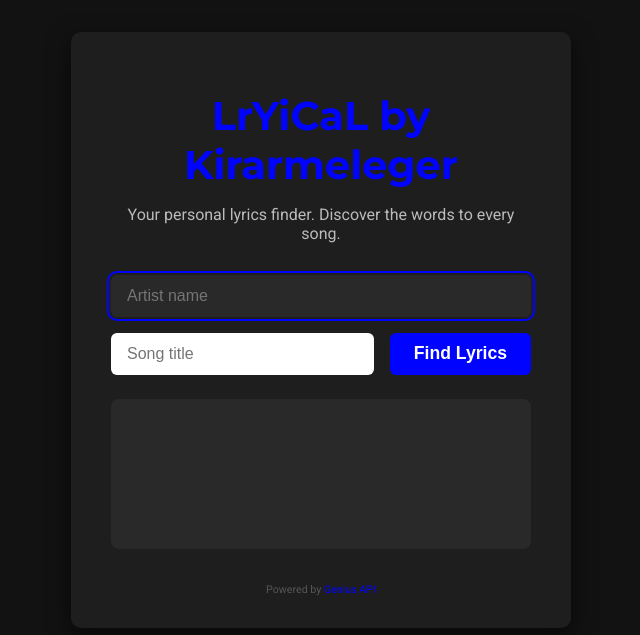
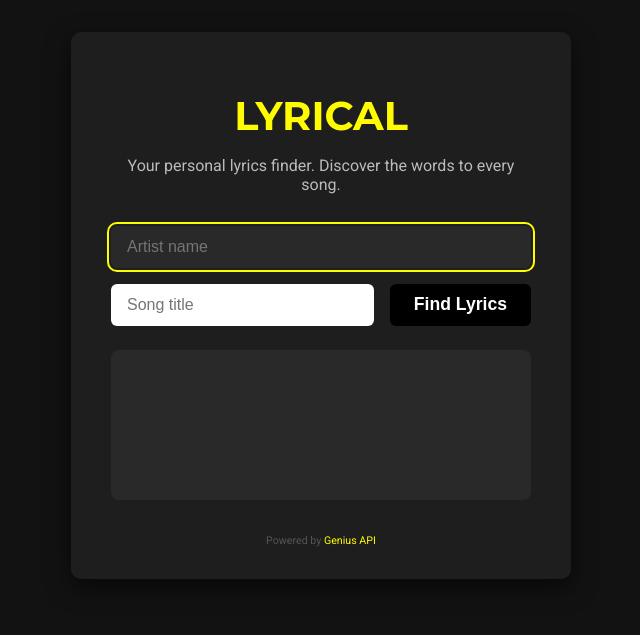
Before and after one commit to armeleger/lyrical_armel, a Flask app: page / in a window 1280 px wide. Shown: the top 635 px of the page, without its empty margins (319-959 px from the left). Run offline with Flask 3, Linux system fonts and the light colour scheme.

Commit message:
version 1.3

```diff
--- a/static/style.css
+++ b/static/style.css
@@ -37,7 +37,7 @@ header h1 {
 }
 
 .highlight {
-  color: #0004ff;
+  color: #FFFC00;
 }
 
 header p {
@@ -66,13 +66,13 @@ input[type="text"] {
 }
 
 input[type="text"]:focus {
-  outline: 2px solid #0004ff;
+  outline: 2px solid #FFFC00;
   background: #292929;
   color: #fff;
 }
 
 button {
-  background: #0004ff;
+  background: #000000;
   border: none;
   padding: 0 1.5rem;
   font-weight: 700;
@@ -85,7 +85,7 @@ button {
 
 button:hover,
 button:focus {
-  background: #0004ff;
+  background: #FFFC00;
 }
 
 .output {
@@ -105,25 +105,6 @@ button:focus {
   color: #fdfdfd;
 }
 
-/* .output a {
-  color: #ffffff;
-  text-decoration: none;
-  font-weight: 600;
-}
-
-.output a:hover,
-.output a:focus {
-  text-decoration: underline;
-}
-
-.output img {
-  margin-top: 1rem;
-  max-width: 100%;
-  border-radius: 8px;
-  box-shadow: 0 4px 12px #ffffff;
-  user-select: none;
-} */
-
 #output {
   text-align: center;
   margin-top: 20px;
@@ -141,7 +122,7 @@ button:focus {
   display: inline-block;
   margin-top: 10px;
   padding: 10px 16px;
-  background-color: #0004ff;
+  background-color: #5f5f5b;
   color: white;
   text-decoration: none;
   font-weight: bold;
@@ -150,7 +131,7 @@ button:focus {
 }
 
 #output a:hover {
-  background-color: #0004ff;
+  background-color: #FFFC00;
 }
 
 footer {
@@ -160,7 +141,7 @@ footer {
 }
 
 footer a {
-  color: #0004ff;
+  color: #FFFC00;
   text-decoration: none;
 }
 
--- a/templates/index.html
+++ b/templates/index.html
@@ -10,7 +10,7 @@
 <body>
   <main class="container">
     <header>
-      <h1><span class="highlight">LrYiCaL by Kirarmeleger</span></h1>
+      <h1><span class="highlight">LYRICAL</span></h1>
       <p>Your personal lyrics finder. Discover the words to every song.</p>
     </header>
 
```
Also changed, not shown: static/script.js (+0 -29 lines).
